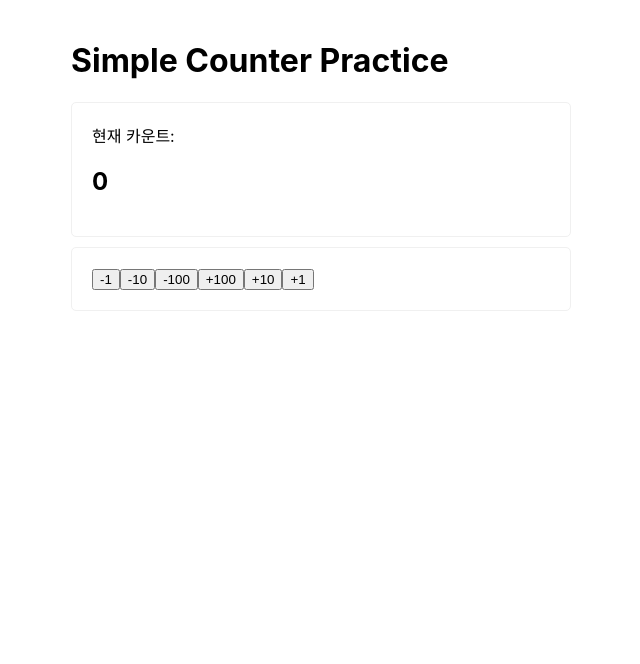
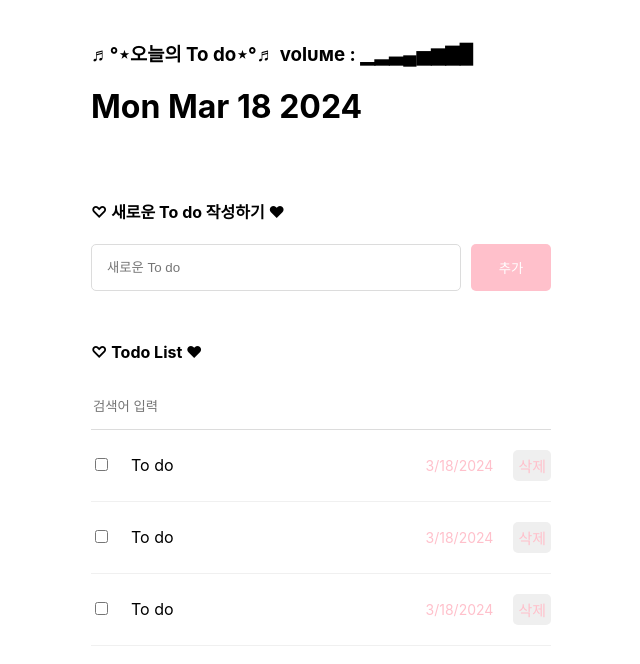
Before and after one commit to example-ring/React, a React (Create React App) app: page / in a window 1280 px wide. Shown: the top 664 px of the page, without its empty margins (319-959 px from the left). Built offline with nearby package versions, Linux system fonts and the light colour scheme.

Commit message:
To do 관리 UI 구현 실습

```diff
--- a/src/App.css
+++ b/src/App.css
@@ -1,15 +1,28 @@
-body {
+/* body {
 
   padding: 20px;
-}
+} */
 
 .App {
 
+	max-width: 500px;
   margin: 0 auto;
   width: 500px;
+	margin: 0 auto;
+
+
+	box-sizing: border-box;
+	padding: 20px;
+
+
+
+	display: flex;
+	flex-direction: column;
+	gap: 30px;
+
 }
 
-.App > section {
+/* .App > section {
 
 
   padding: 20px;
@@ -18,4 +31,4 @@ body {
   border-radius: 5px;
   margin-bottom: 10px;
 
-}
+} */
--- a/src/App.js
+++ b/src/App.js
@@ -1,7 +1,22 @@
 import './App.css';
-import { useState } from 'react';
-import Controller from './Component2/Controller';
-import Viewer from "./Component2/Viewer"
+import Header from "./TodoProject/Header";
+import TodoEditor from "./TodoProject/TodoEditor";
+import TodoList from "./TodoProject/TodoList";
+
+
+function App () {
+
+	return <div className="App">
+	<Header></Header>
+	<TodoEditor></TodoEditor>
+	<TodoList></TodoList>
+	</div>
+}
+export default App;
+
+// import { useState } from 'react';
+// import Controller from './Component2/Controller';
+// import Viewer from "./Component2/Viewer"
 
 // import Header from "./component/Header";
 // import Body from "./component/Body";
@@ -22,25 +37,25 @@ import Viewer from "./Component2/Viewer"
 // export default App;
 
 
-function App() {
+// function App() {
 
-  const [count, setCount] = useState(0);
-  const handleSetCount = (value) => {
-    setCount(count + value);
-  };
+//   const [count, setCount] = useState(0);
+//   const handleSetCount = (value) => {
+//     setCount(count + value);
+//   };
 
 
-  return (
-    <div className="App">
-      <h1>Simple Counter Practice</h1>
-      <section>
-        <Viewer count = {count}></Viewer>
-      </section>
-      <section>
-        <Controller handleSetCount = {handleSetCount}></Controller>
-      </section>
-    </div>
-  );
-}
+//   return (
+//     <div className="App">
+//       <h1>Simple Counter Practice</h1>
+//       <section>
+//         <Viewer count = {count}></Viewer>
+//       </section>
+//       <section>
+//         <Controller handleSetCount = {handleSetCount}></Controller>
+//       </section>
+//     </div>
+//   );
+// }
 
-export default App;
+// export default App;
--- /dev/null
+++ b/src/TodoProject/Header.css
@@ -0,0 +1,4 @@
+.Header h1 {
+	margin-bottom: 0px;
+	color: #1f93ff;
+}
--- /dev/null
+++ b/src/TodoProject/Header.jsx
@@ -0,0 +1,12 @@
+import React from "react";
+
+const Header = () => {
+  return (
+    <div className="Header">
+      <h3>♬°⋆오늘의 To do⋆°♬ volυмe : ▁▂▃▄▅▆▇▉</h3>
+      <h1>{new Date().toDateString()}</h1>
+    </div>
+  );
+};
+
+export default Header;
--- /dev/null
+++ b/src/TodoProject/TodoEditor.css
@@ -0,0 +1,35 @@
+.TodoEditor .editor_wrapper {
+width: 100%;
+display: flex;
+gap: 10px
+
+
+}
+
+.TodoEditor input {
+
+	flex: 1;
+	box-sizing: border-box;
+	border: 1px solid rgb(220, 220, 220);
+	border-radius: 5px;
+	padding: 15px;
+
+}
+
+.TodoEditor input:focus {
+
+
+	outline: none;
+	border: 1px solid pink;
+}
+
+.TodoEditor button {
+
+	cursor: pointer;
+	width: 80px;
+	border: none;
+	background-color: pink;
+	color: white;
+	border-radius: 5px;
+
+}
--- /dev/null
+++ b/src/TodoProject/TodoEditor.jsx
@@ -0,0 +1,18 @@
+import "./TodoEditor.css";
+
+const TodoEditor = () => {
+
+	return (
+		<div className="TodoEditor">
+		<h4>♡ 새로운 To do 작성하기 ♥</h4>
+		<div className="editor_wrapper">
+			<input placeholder="새로운 To do"></input>
+			<button>추가</button>
+		</div>
+		</div>
+	);
+
+
+};
+
+export default TodoEditor;
--- /dev/null
+++ b/src/TodoProject/TodoItem.css
@@ -0,0 +1,36 @@
+.TodoItem {
+
+	display: flex;
+	align-items: center;
+	gap: 20px;
+	padding-bottom: 20px;
+	border-bottom: 1px solid rgb(240, 240, 240);
+
+}
+
+.TodoItem .checkbox_col {
+
+	width: 20px;
+}
+
+.TodoItem .title_col {
+	flex: 1;
+}
+
+.TodoItem .date_col {
+
+	font-size: 14px;
+	color: pink;
+
+}
+
+.TodoItem .btn_col button {
+
+	cursor: pointer;
+	color: pink;
+	font-size: 15px;
+	border: none;
+	border-radius: 5px;
+	padding: 5px;
+
+}
--- /dev/null
+++ b/src/TodoProject/TodoItem.jsx
@@ -0,0 +1,21 @@
+import "./TodoItem.css";
+
+const TodoItem = () => {
+
+return (
+
+	<div className="TodoItem">
+		<div className="checkbox_col">
+			<input type="checkbox" />
+		</div>
+
+	<div className="title_col">To do</div>
+	<div className="date_col">{new Date().toLocaleDateString()}</div>
+	<div className="btn_col">
+		<button>삭제</button>
+	</div>
+	</div>
+);
+};
+
+export default TodoItem;
--- /dev/null
+++ b/src/TodoProject/TodoList.css
@@ -0,0 +1,24 @@
+.TodoList .searchbar {
+
+	margin-bottom: 20px;
+	width: 100%;
+	border: none;
+	border-bottom: 1px solid rgb(220, 220, 220);
+	box-sizing: border-box;
+	padding-top: 15px;
+	padding-bottom: 15px;
+
+}
+
+.TodoList .searchbar:focus {
+
+	outline: none;
+	border-bottom: 1px solid pink;
+}
+
+.TodoList .list_wrapper {
+
+	display: flex;
+	flex-direction: column;
+	gap: 20px;
+}
--- /dev/null
+++ b/src/TodoProject/TodoList.jsx
@@ -0,0 +1,19 @@
+import TodoItem from "./TodoItem";
+import "./TodoList.css"
+
+const TodoList = () => {
+
+return (
+	<div className="TodoList">
+ <h4>♡ Todo List ♥</h4>
+ <input className="searchbar" placeholder="검색어 입력"></input>
+	<div className="list_wrapper">
+	<TodoItem></TodoItem>
+	<TodoItem></TodoItem>
+	<TodoItem></TodoItem>
+	</div>
+</div>
+);
+
+};
+export default TodoList;
--- a/src/index.css
+++ b/src/index.css
@@ -1,5 +1,5 @@
 body {
-  margin: 0;
+  margin: 0px;
   font-family: -apple-system, BlinkMacSystemFont, 'Segoe UI', 'Roboto', 'Oxygen',
     'Ubuntu', 'Cantarell', 'Fira Sans', 'Droid Sans', 'Helvetica Neue',
     sans-serif;
```
